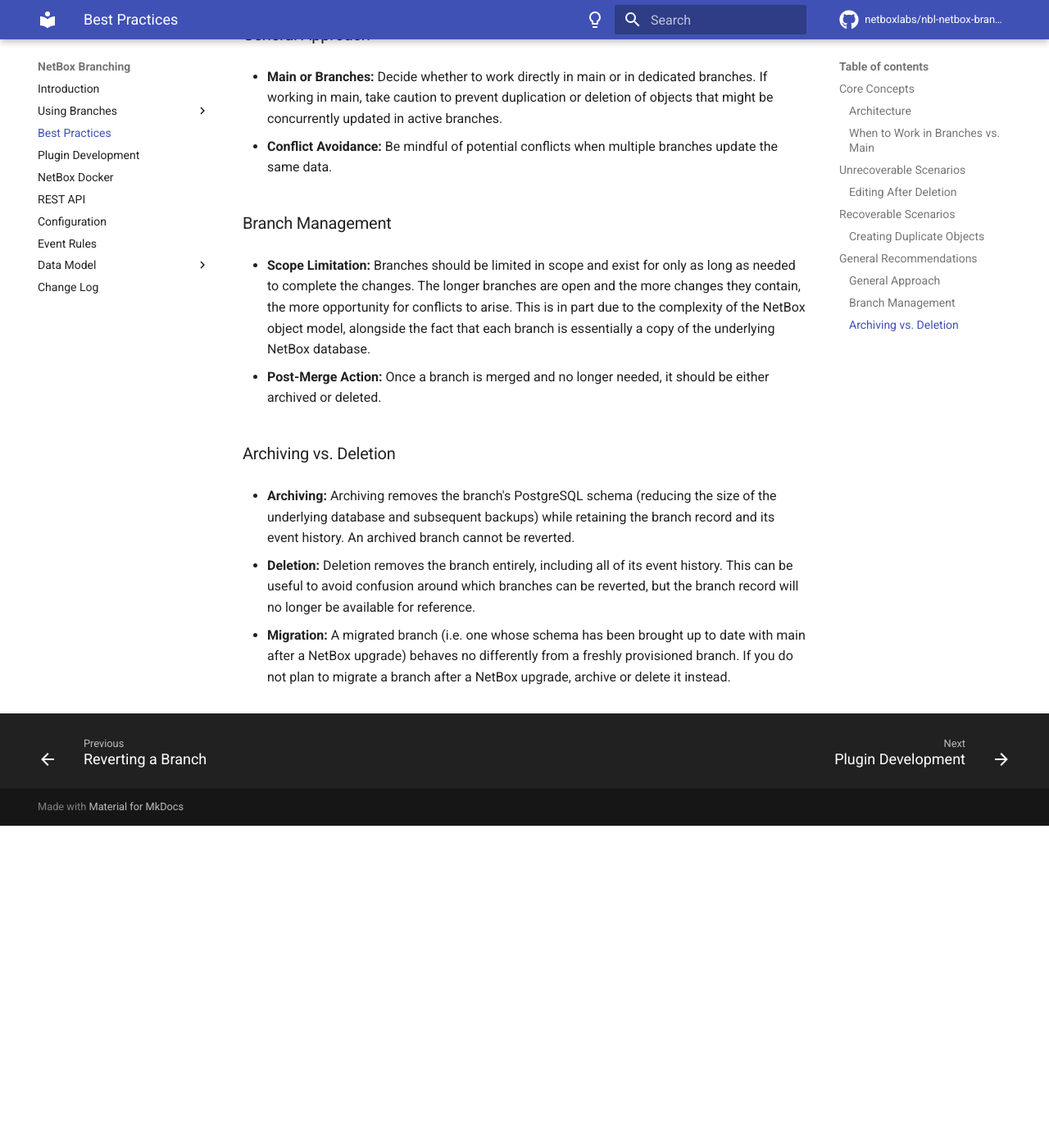
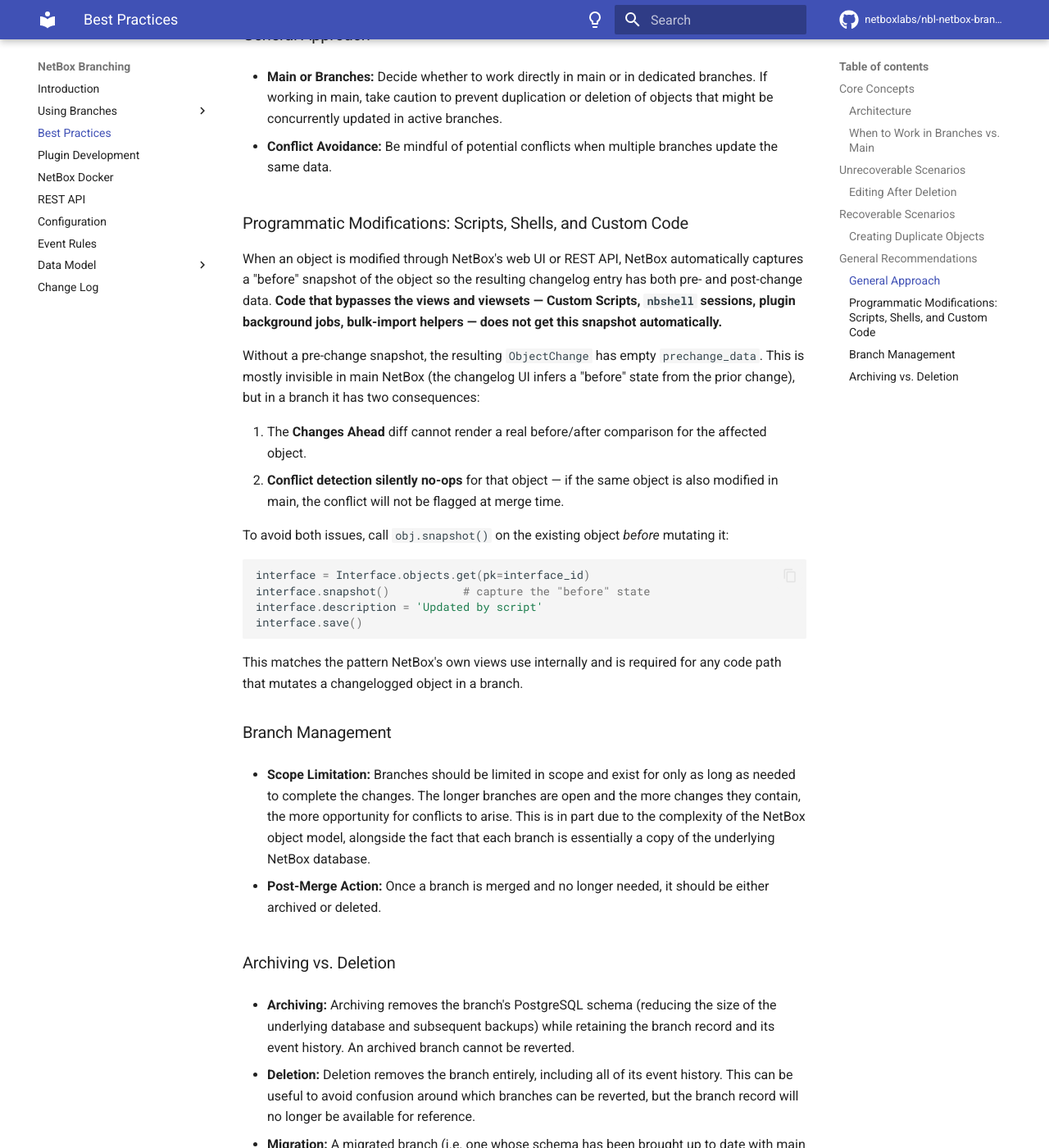
Before and after one commit to netboxlabs/netbox-branching, an MkDocs documentation site: the page built from docs/best-practices.md, in a window 1280 px wide and 1400 px high, scrolled down 2304 px. Shown: the whole window at 82% size. Built offline with MkDocs 1.6.1 and Material for MkDocs 9.7.7, drawn with Linux system fonts in a browser that asks for light colours; comment, search, counter and statistics services are not loaded; before the commit the page ends 3311 px from its top, so only the background shows below that.

Commit message:
#383 document obj.snapshot() if modifying data in scripts (#556)

````diff
--- a/docs/best-practices.md
+++ b/docs/best-practices.md
@@ -75,6 +75,26 @@
 
 * **Conflict Avoidance:** Be mindful of potential conflicts when multiple branches update the same data.
 
+### Programmatic Modifications: Scripts, Shells, and Custom Code
+
+When an object is modified through NetBox's web UI or REST API, NetBox automatically captures a "before" snapshot of the object so the resulting changelog entry has both pre- and post-change data. **Code that bypasses the views and viewsets — Custom Scripts, `nbshell` sessions, plugin background jobs, bulk-import helpers — does not get this snapshot automatically.**
+
+Without a pre-change snapshot, the resulting `ObjectChange` has empty `prechange_data`. This is mostly invisible in main NetBox (the changelog UI infers a "before" state from the prior change), but in a branch it has two consequences:
+
+1. The **Changes Ahead** diff cannot render a real before/after comparison for the affected object.
+2. **Conflict detection silently no-ops** for that object — if the same object is also modified in main, the conflict will not be flagged at merge time.
+
+To avoid both issues, call `obj.snapshot()` on the existing object *before* mutating it:
+
+```python
+interface = Interface.objects.get(pk=interface_id)
+interface.snapshot()           # capture the "before" state
+interface.description = 'Updated by script'
+interface.save()
+```
+
+This matches the pattern NetBox's own views use internally and is required for any code path that mutates a changelogged object in a branch.
+
 ### Branch Management
 
 * **Scope Limitation:** Branches should be limited in scope and exist for only as long as needed to complete the changes. The longer branches are open and the more changes they contain, the more opportunity for conflicts to arise. This is in part due to the complexity of the NetBox object model, alongside the fact that each branch is essentially a copy of the underlying NetBox database.
````
Also changed, not shown: docs/plugin-development.md (+1 -0 lines).
